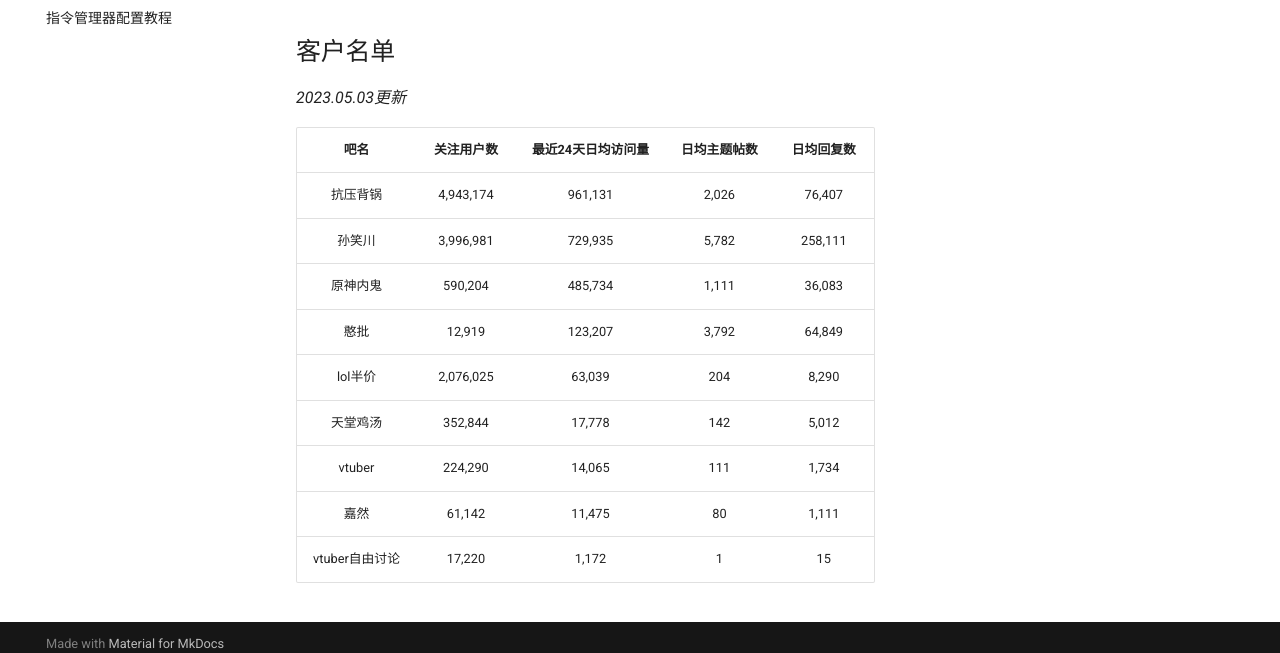
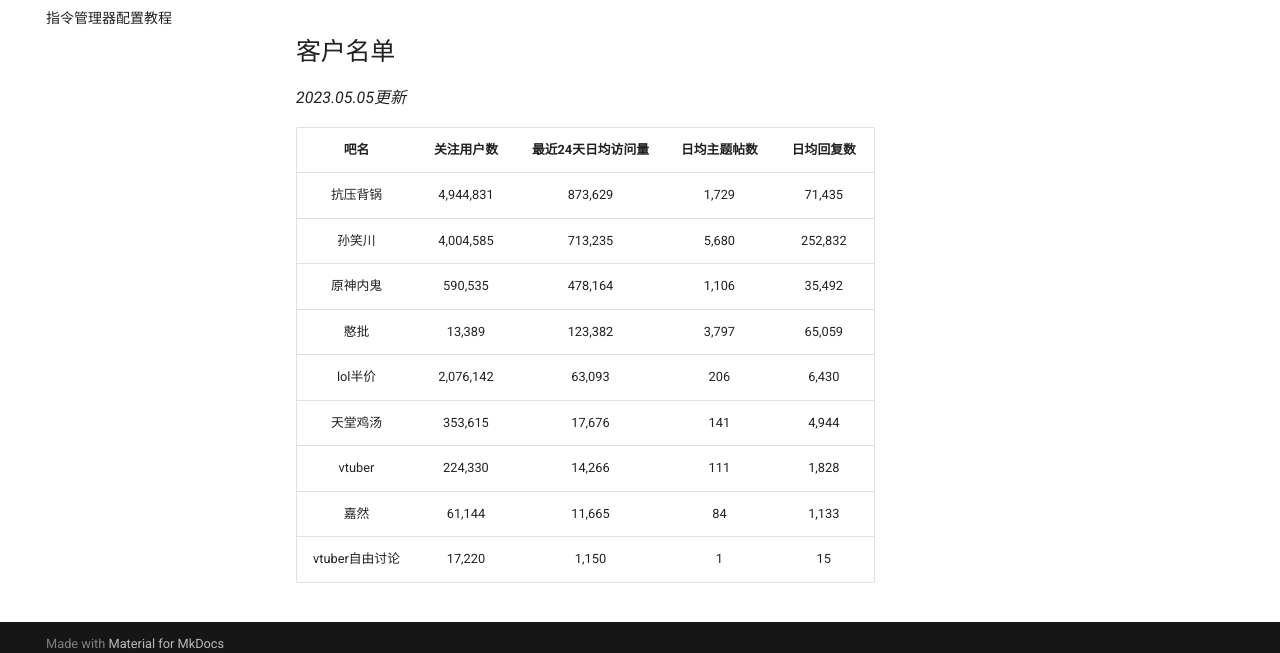
Before and after one commit to lumina37/aiotieba-reviewer, an MkDocs documentation site: the page built from docs/index.md, in a window 1280 px wide and 900 px high, scrolled down 617 px. Shown: the part 233-886 px from the top of the window. Built offline with MkDocs 1.6.1 and Material for MkDocs 9.7.7, drawn with Linux system fonts in a browser that asks for light colours; comment, search, counter and statistics services are not loaded.

```diff
--- a/docs/index.md
+++ b/docs/index.md
@@ -25,16 +25,16 @@ pip install .
 
 ## 客户名单
 
-*2023.05.03更新*
+*2023.05.05更新*
 
 |      吧名      | 关注用户数 | 最近24天日均访问量 | 日均主题帖数 | 日均回复数 |
 | :------------: | :--------: | :----------------: | :----------: | :--------: |
-|    抗压背锅    | 4,943,174  |      961,131       |    2,026     |   76,407   |
-|     孙笑川     | 3,996,981  |      729,935       |    5,782     |  258,111   |
-|    原神内鬼    |  590,204   |      485,734       |    1,111     |   36,083   |
-|      憨批      |   12,919   |      123,207       |    3,792     |   64,849   |
-|    lol半价     | 2,076,025  |       63,039       |     204      |   8,290    |
-|    天堂鸡汤    |  352,844   |       17,778       |     142      |   5,012    |
-|     vtuber     |  224,290   |       14,065       |     111      |   1,734    |
-|      嘉然      |   61,142   |       11,475       |      80      |   1,111    |
-| vtuber自由讨论 |   17,220   |       1,172        |      1       |     15     |
+|    抗压背锅    | 4,944,831  |      873,629       |    1,729     |   71,435   |
+|     孙笑川     | 4,004,585  |      713,235       |    5,680     |  252,832   |
+|    原神内鬼    |  590,535   |      478,164       |    1,106     |   35,492   |
+|      憨批      |   13,389   |      123,382       |    3,797     |   65,059   |
+|    lol半价     | 2,076,142  |       63,093       |     206      |   6,430    |
+|    天堂鸡汤    |  353,615   |       17,676       |     141      |   4,944    |
+|     vtuber     |  224,330   |       14,266       |     111      |   1,828    |
+|      嘉然      |   61,144   |       11,665       |      84      |   1,133    |
+| vtuber自由讨论 |   17,220   |       1,150        |      1       |     15     |
```
Also changed, not shown: README.md (+10 -10 lines).
